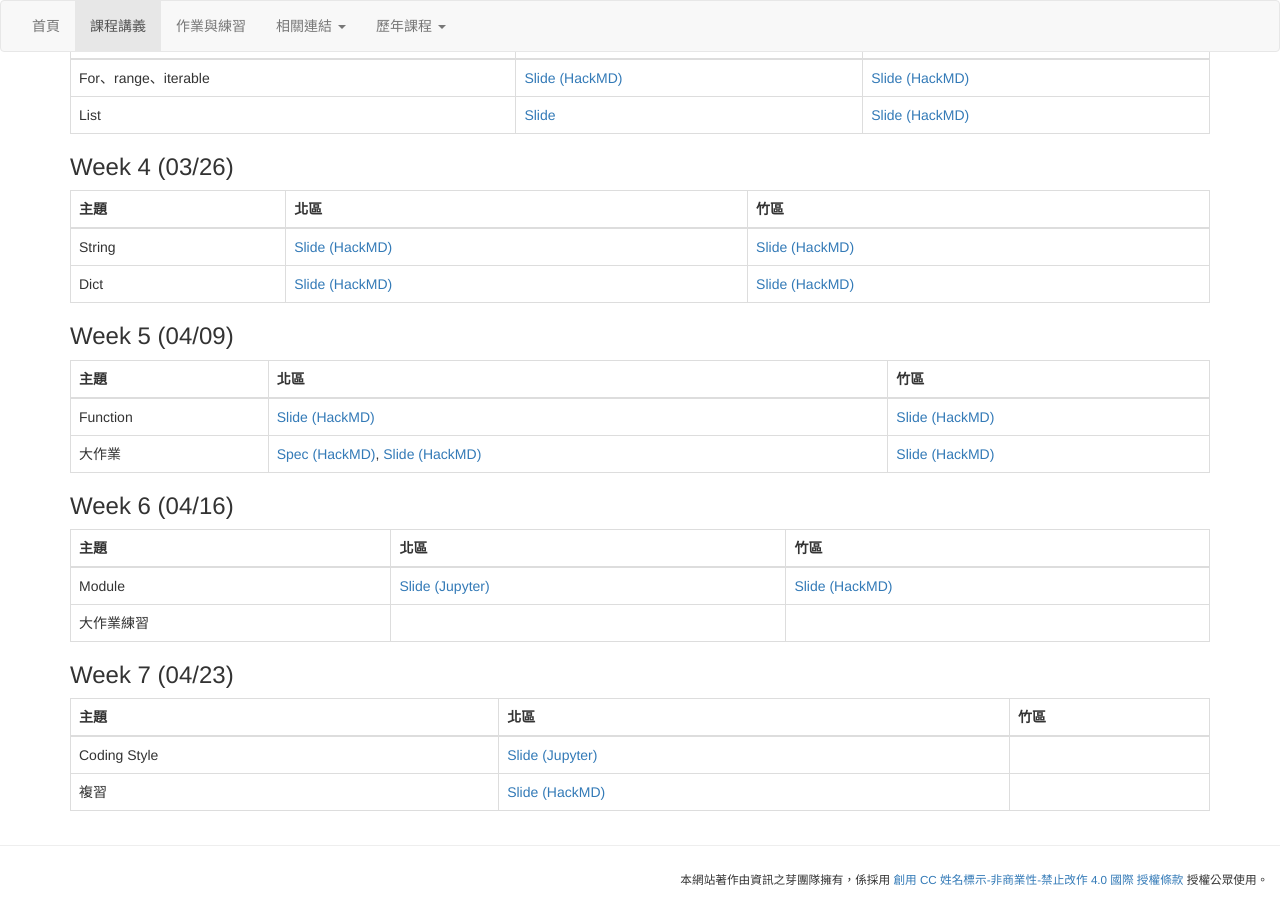
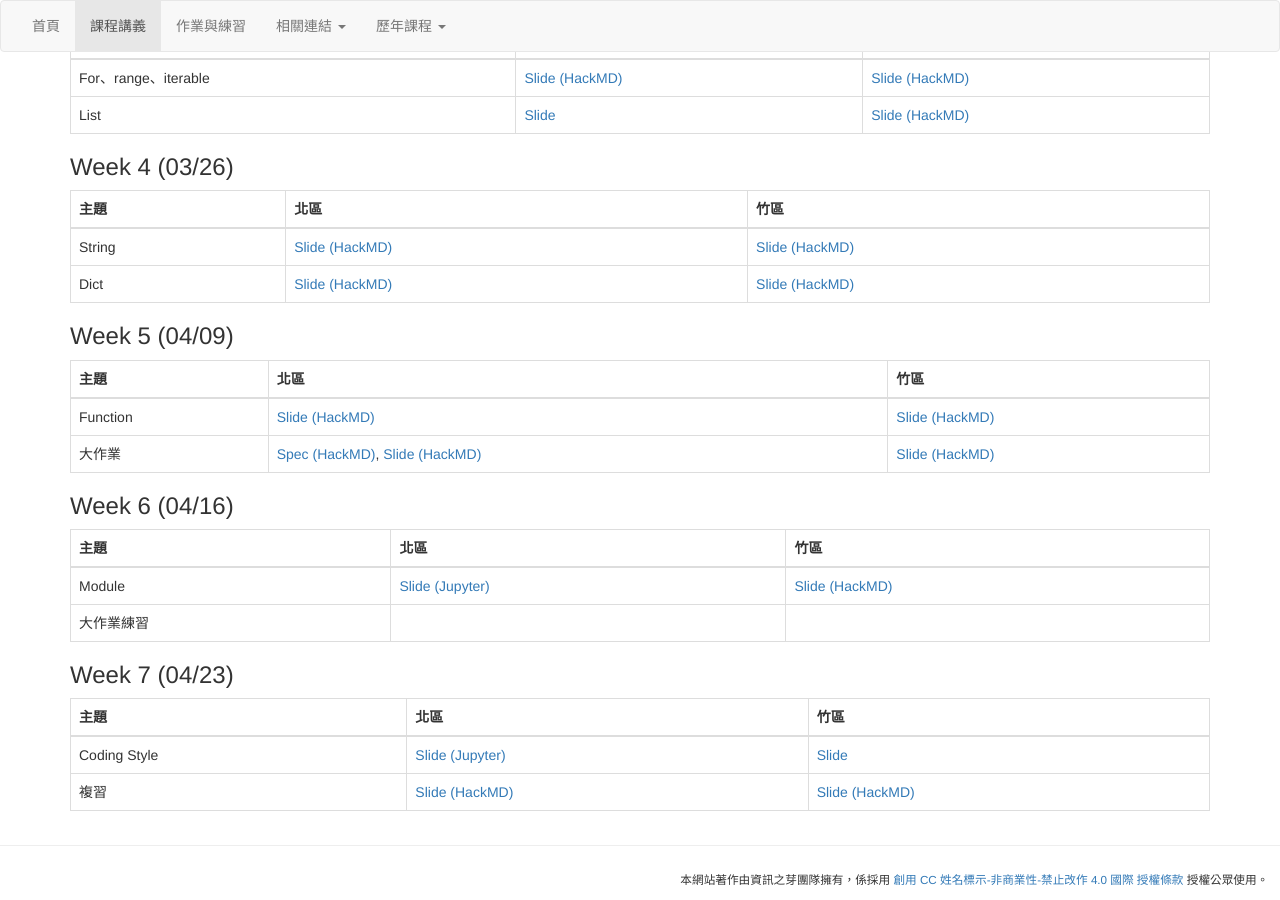
Before and after one commit to tw-csie-sprout/py2023, a Jekyll site: the page built from slides.md, in a window 1280 px wide and 900 px high, scrolled down 683 px. Built offline with Jekyll 4.4.1, drawn with Linux system fonts in a browser that asks for light colours.

Commit message:
Update week7 Slides

```diff
--- a/slides.md
+++ b/slides.md
@@ -64,5 +64,5 @@ title: "課程講義"
 {: .table .table-bordered}
 | 主題 | 北區 | 竹區 |
 | --- | --- | --- |
-| Coding Style | [Slide (Jupyter)](https://namwoam.github.io/sprout-material/py2023-taipei-coding_style/slide.slides.html#/) |  |
-| 複習 |[Slide (HackMD)](https://hackmd.io/@YuKai0928/BJ3kX5nai#/) | |
+| Coding Style | [Slide (Jupyter)](https://namwoam.github.io/sprout-material/py2023-taipei-coding_style/slide.slides.html#/) | [Slide](https://drive.google.com/file/d/1BDTrtnl0KN22IxdY0awTctIBwbVfyzSk/view) |
+| 複習 |[Slide (HackMD)](https://hackmd.io/@YuKai0928/BJ3kX5nai#/) | [Slide (HackMD)](https://hackmd.io/@SiriusKoan/Hkpamr9M3#/) |
```
